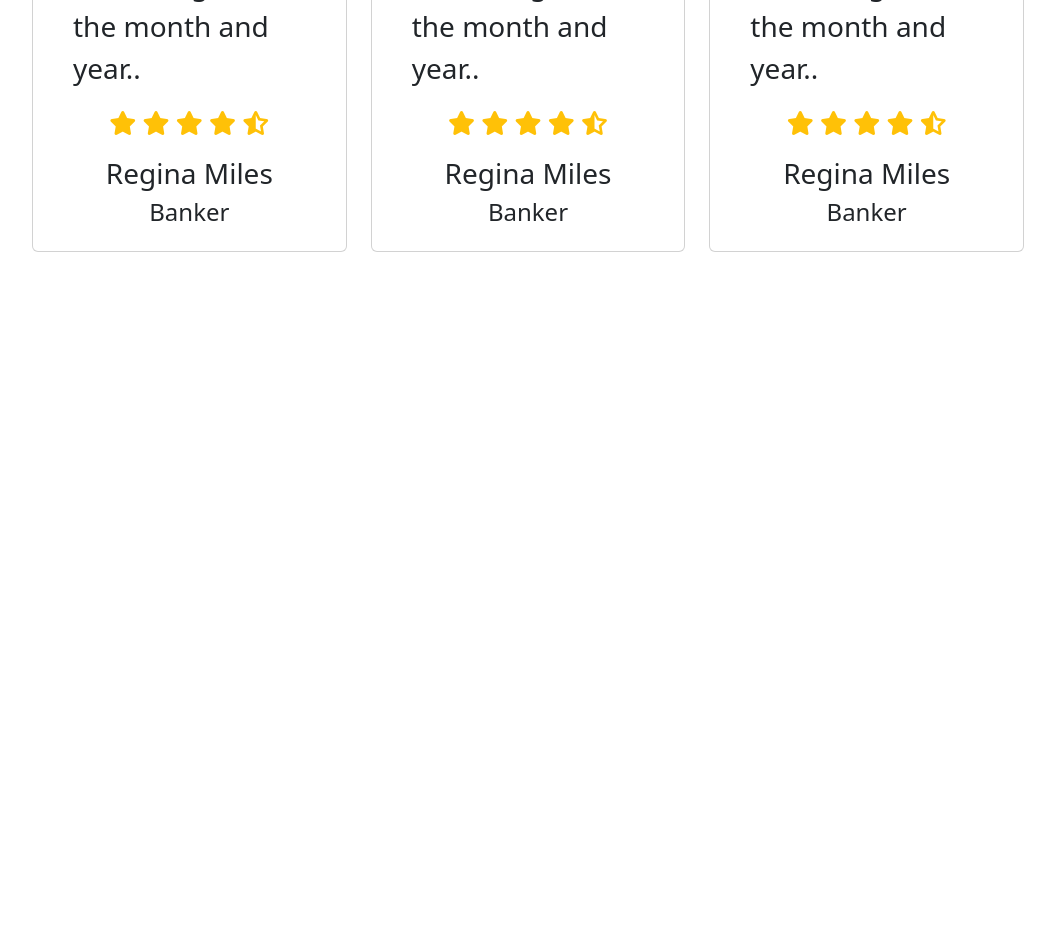
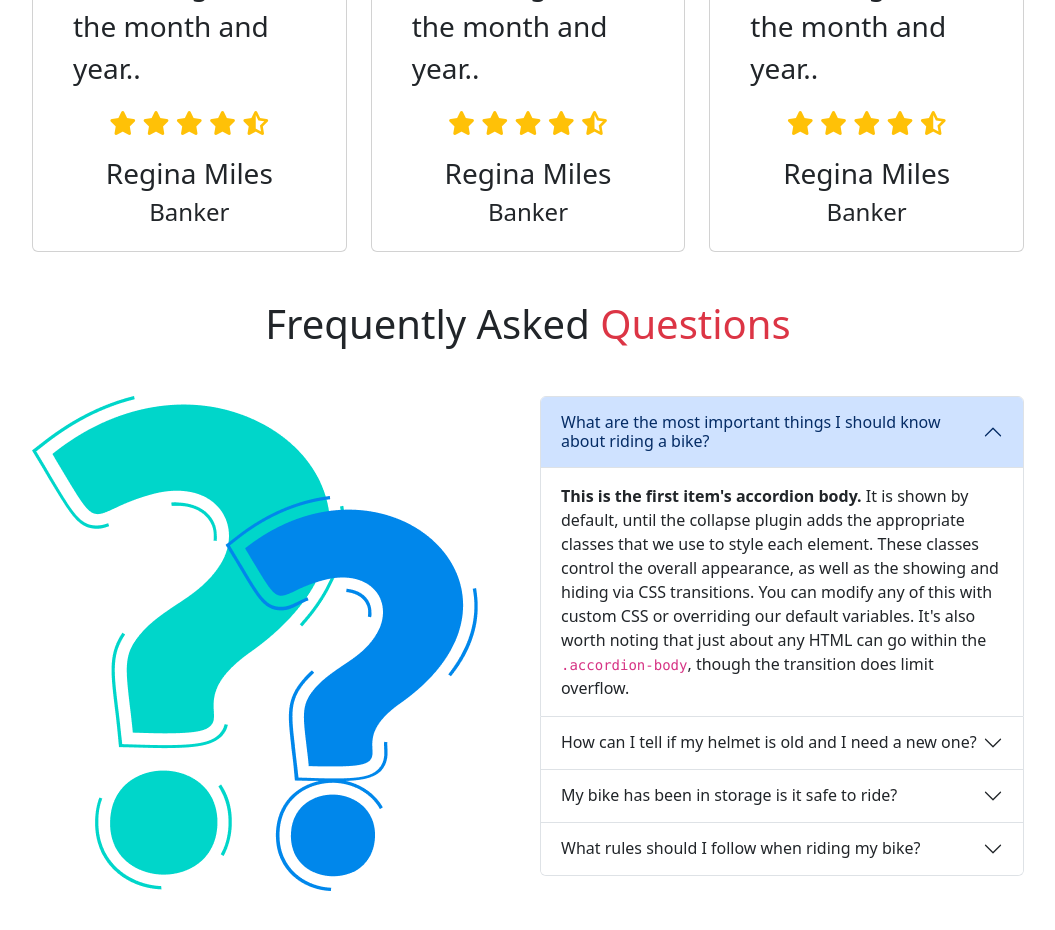
Before and after one commit to Salman-Faiz/convention-center, a plain HTML site: page biker.html in a window 1280 px wide. Shown: the part 2398-3328 px from the top of the page, without its empty margins (112-1167 px from the left). Before the commit the page ends 2698 px from the top, so only its background shows below. Drawn offline with nearby package versions, Linux system fonts and the light colour scheme.

Commit message:
frequently asked ques added

```diff
--- a/biker.html
+++ b/biker.html
@@ -238,6 +238,74 @@
               </div>
             </div>
           </div>
+          <!---- frequently asked section --------->
+          <section>
+            <h1 class="text-center fs-1 pt-5 mb-5">
+                Frequently Asked <span class="text-danger">Questions</span>
+            </h1>
+            <div class="row px-5">
+                <div class="col">
+                    <img src="/bikerz-images/others/faq.png" alt="">
+                </div>
+                <div class="col">
+                    <div class="accordion" id="accordionPanelsStayOpenExample">
+                        <div class="accordion-item">
+                          <h2 class="accordion-header">
+                            <button class="accordion-button" type="button" data-bs-toggle="collapse" data-bs-target="#panelsStayOpen-collapseOne" aria-expanded="true" aria-controls="panelsStayOpen-collapseOne">
+                                What are the most important things I should
+
+                                know about riding a bike?
+                            </button>
+                          </h2>
+                          <div id="panelsStayOpen-collapseOne" class="accordion-collapse collapse show">
+                            <div class="accordion-body">
+                              <strong>This is the first item's accordion body.</strong> It is shown by default, until the collapse plugin adds the appropriate classes that we use to style each element. These classes control the overall appearance, as well as the showing and hiding via CSS transitions. You can modify any of this with custom CSS or overriding our default variables. It's also worth noting that just about any HTML can go within the <code>.accordion-body</code>, though the transition does limit overflow.
+                            </div>
+                          </div>
+                        </div>
+                        <div class="accordion-item">
+                          <h2 class="accordion-header">
+                            <button class="accordion-button collapsed" type="button" data-bs-toggle="collapse" data-bs-target="#panelsStayOpen-collapseTwo" aria-expanded="false" aria-controls="panelsStayOpen-collapseTwo">
+                                How can I tell if my helmet is old and I need a
+
+                                new one?
+                            </button>
+                          </h2>
+                          <div id="panelsStayOpen-collapseTwo" class="accordion-collapse collapse">
+                            <div class="accordion-body">
+                              <strong>This is the second item's accordion body.</strong> It is hidden by default, until the collapse plugin adds the appropriate classes that we use to style each element. These classes control the overall appearance, as well as the showing and hiding via CSS transitions. You can modify any of this with custom CSS or overriding our default variables. It's also worth noting that just about any HTML can go within the <code>.accordion-body</code>, though the transition does limit overflow.
+                            </div>
+                          </div>
+                        </div>
+                        <div class="accordion-item">
+                          <h2 class="accordion-header">
+                            <button class="accordion-button collapsed" type="button" data-bs-toggle="collapse" data-bs-target="#panelsStayOpen-collapseThree" aria-expanded="false" aria-controls="panelsStayOpen-collapseThree">
+                                My bike has been in storage is it safe to ride?
+                            </button>
+                          </h2>
+                          <div id="panelsStayOpen-collapseThree" class="accordion-collapse collapse">
+                            <div class="accordion-body">
+                              <strong>This is the third item's accordion body.</strong> It is hidden by default, until the collapse plugin adds the appropriate classes that we use to style each element. These classes control the overall appearance, as well as the showing and hiding via CSS transitions. You can modify any of this with custom CSS or overriding our default variables. It's also worth noting that just about any HTML can go within the <code>.accordion-body</code>, though the transition does limit overflow.
+                            </div>
+                          </div>
+                        </div>
+                        <div class="accordion-item">
+                          <h2 class="accordion-header">
+                            <button class="accordion-button collapsed" type="button" data-bs-toggle="collapse" data-bs-target="#panelsStayOpen-collapseFour" aria-expanded="false" aria-controls="panelsStayOpen-collapseFour">
+                                What rules should I follow when riding my bike?
+                            </button>
+                          </h2>
+                          <div id="panelsStayOpen-collapseFour" class="accordion-collapse collapse">
+                            <div class="accordion-body">
+                              <strong>This is the fourth item's accordion body.</strong> It is hidden by default, until the collapse plugin adds the appropriate classes that we use to style each element. These classes control the overall appearance, as well as the showing and hiding via CSS transitions. You can modify any of this with custom CSS or overriding our default variables. It's also worth noting that just about any HTML can go within the <code>.accordion-body</code>, though the transition does limit overflow.
+                            </div>
+                          </div>
+                        </div>
+                      </div>
+                </div>
+            </div>
+          </section>
+
     </main>
 
 
```
